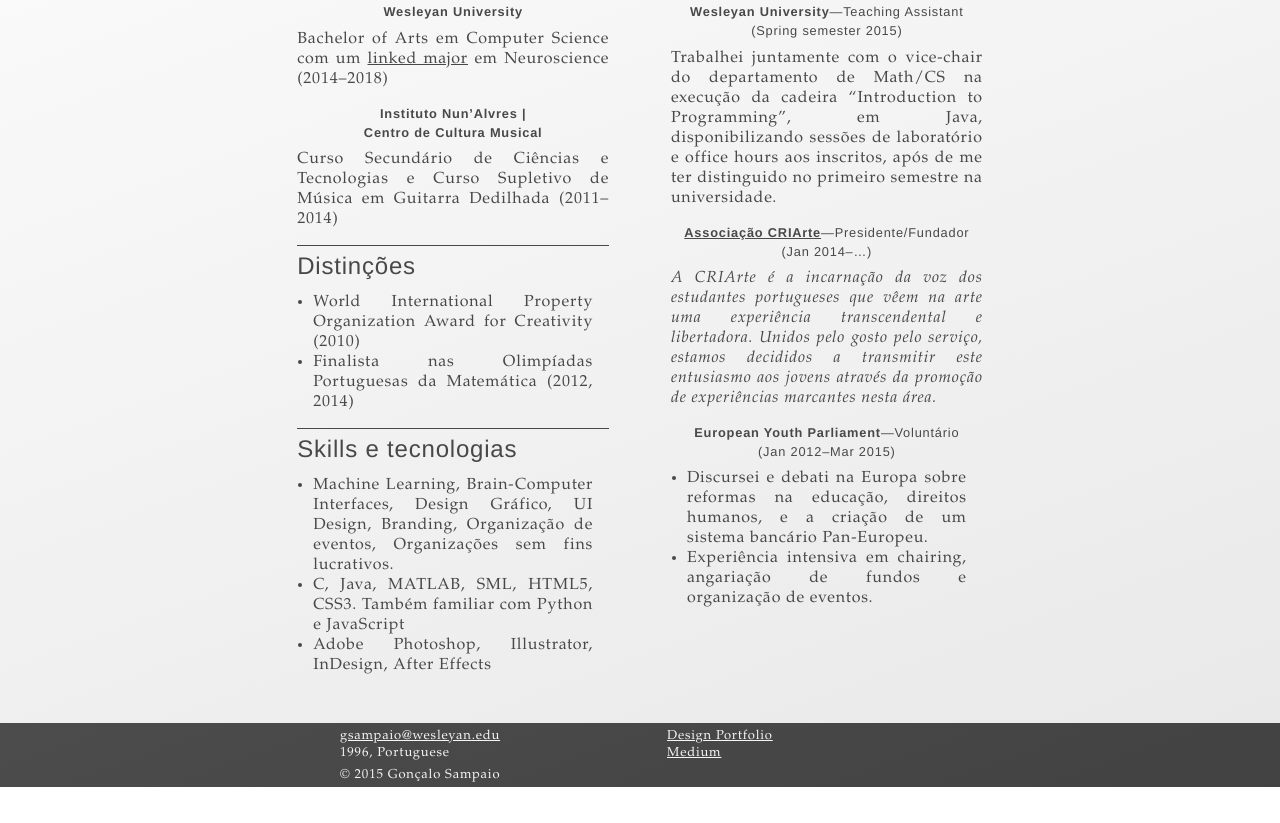
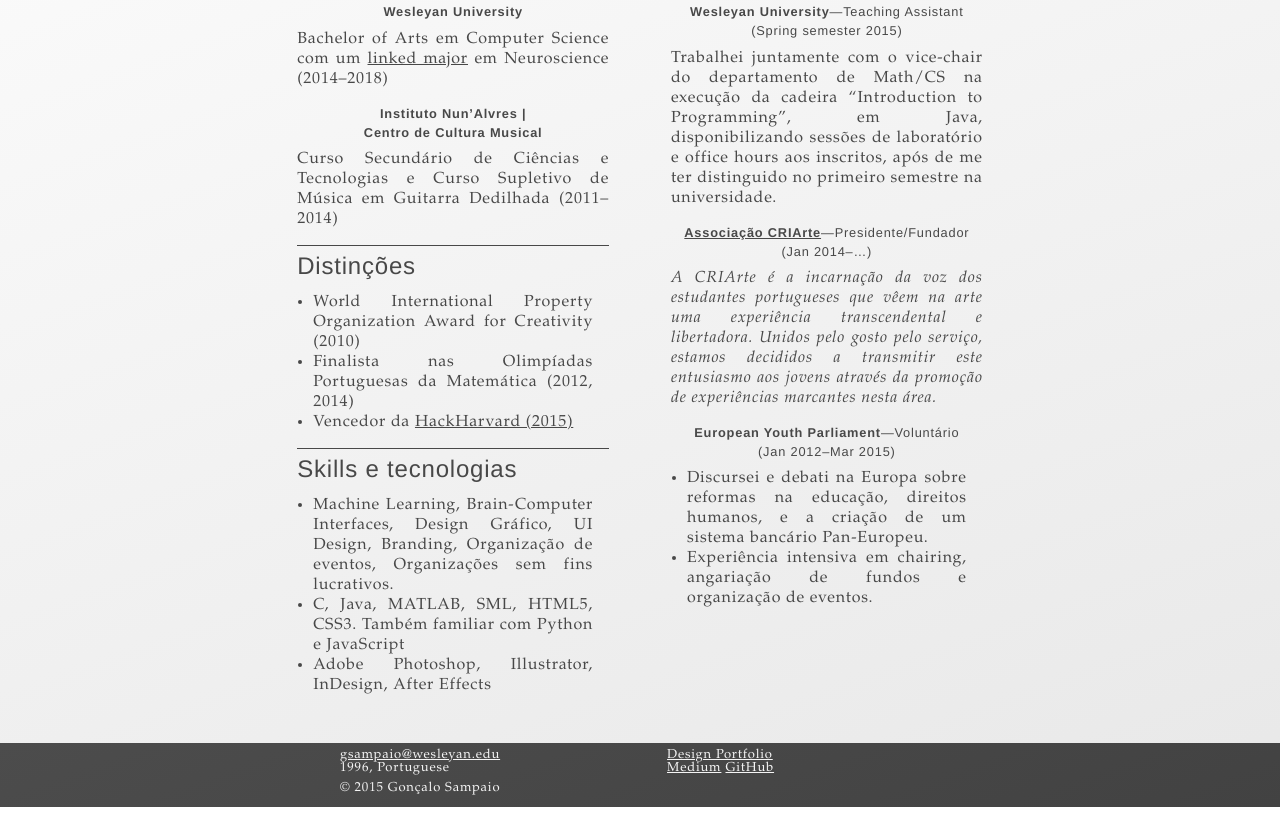
Before and after one commit to sampaio96/teardrop-resume, a plain HTML site: page index.html in a window 1280 px wide. Shown: the part 408-1231 px from the top of the page. Drawn offline with Linux system fonts and the light colour scheme.

Commit message:
HackHarvard2015 update

```diff
--- a/index.html
+++ b/index.html
@@ -83,6 +83,7 @@
 			<ul>
 				<li>World International Property Organization Award for Creativity (2010)</li>
 				<li>Finalista nas Olimp&iacute;adas Portuguesas da Matem&aacute;tica (2012, 2014)</li>
+				<li>Vencedor da <a href="https://github.com/IAmMiho/Seisir" target="_blank">HackHarvard (2015)</a></li>
 			</ul>
 
 			<h1>Skills e tecnologias</h1>
@@ -137,6 +138,7 @@
 				<p>
 					<a href="https://www.behance.net/sampaio96" target="_blank">Design Portfolio</a></br>
 					<a href="https://www.medium.com/@sampaio96" target="_blank">Medium</a>
+					<a href="https://github.com/sampaio96" target="_blank">GitHub</a>
 				</p>
 			</div>
 			<div class ="mid-footer copyright">
@@ -148,6 +150,7 @@
 					1996, Portuguese</br>
 					<a href="https://www.behance.net/sampaio96" target="_blank">Design Portfolio</a></br>
 					<a href="https://www.medium.com/@sampaio96" target="_blank">Medium</a>
+					<a href="https://github.com/sampaio96" target="_blank">GitHub</a>
 					<div class="copyright">&copy; 2015 Gon&ccedil;alo Sampaio</div>
 				</p>
 			</div>
--- a/stylesheet.css
+++ b/stylesheet.css
@@ -150,6 +150,7 @@ a:hover {
 
 #footer p {
 	margin-top: 0.5em;
+	line-height: 1em;
 }
 
 .footer-text-box {
```
Also changed, not shown: index-EN.html (+3 -0 lines).
